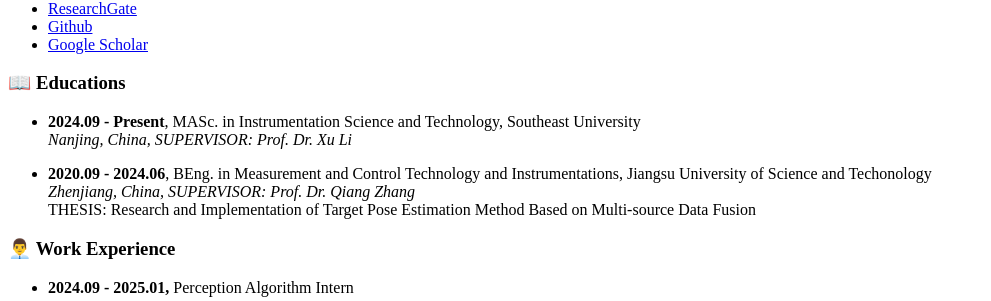
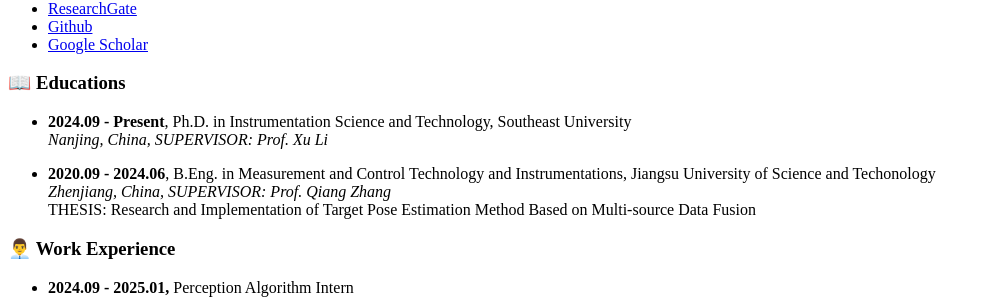
Before and after one commit to wangzihanggg/wangzihanggg.github.io, a Jekyll site: the page built from _pages/includes/others.md, in a window 1280 px wide. Shown: the part 706-1007 px from the top of the page, without its empty margins (0-991 px from the left). Built offline with Jekyll 4.4.1, drawn with Linux system fonts in a browser that asks for light colours; our own code applies the rules of GitHub Pages for plain Markdown files.

Commit message:
Update education details and correct formatting

```diff
--- a/_pages/includes/others.md
+++ b/_pages/includes/others.md
@@ -1,11 +1,11 @@
 <span id="educations"></span>
 
 # 📖 Educations
-- **2024.09 - Present**, MASc. in Instrumentation Science and Technology, Southeast University<br>
-  _Nanjing, China, SUPERVISOR: Prof. Dr. Xu Li_<br>
+- **2024.09 - Present**, Ph.D. in Instrumentation Science and Technology, Southeast University<br>
+  _Nanjing, China, SUPERVISOR: Prof.  Xu Li_<br>
 
-- **2020.09 - 2024.06**, BEng. in Measurement and Control Technology and Instrumentations, Jiangsu University of Science and Techonology<br>
-  _Zhenjiang, China, SUPERVISOR: Prof. Dr. Qiang Zhang_<br>
+- **2020.09 - 2024.06**, B.Eng. in Measurement and Control Technology and Instrumentations, Jiangsu University of Science and Techonology<br>
+  _Zhenjiang, China, SUPERVISOR: Prof. Qiang Zhang_<br>
   THESIS: Research and Implementation of Target Pose Estimation Method Based on Multi-source Data Fusion
 
 
```
